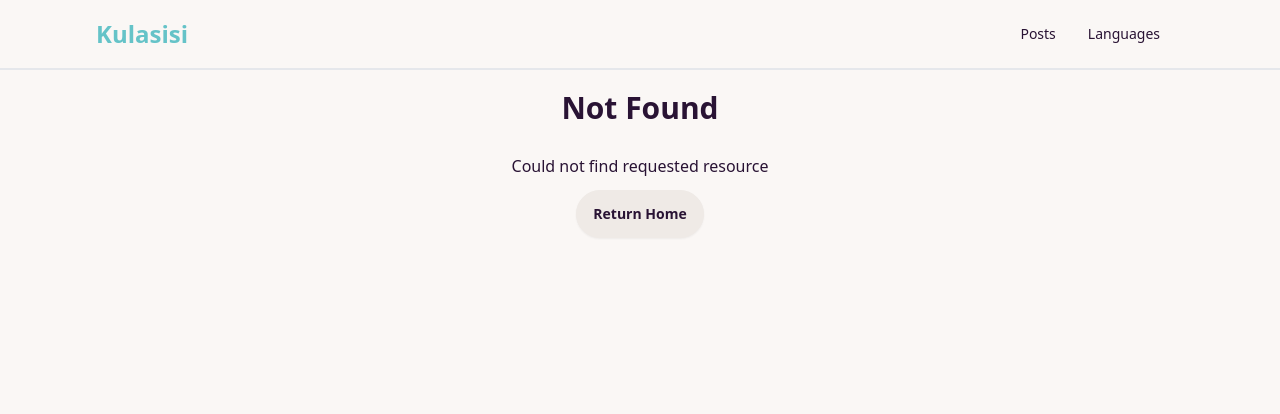
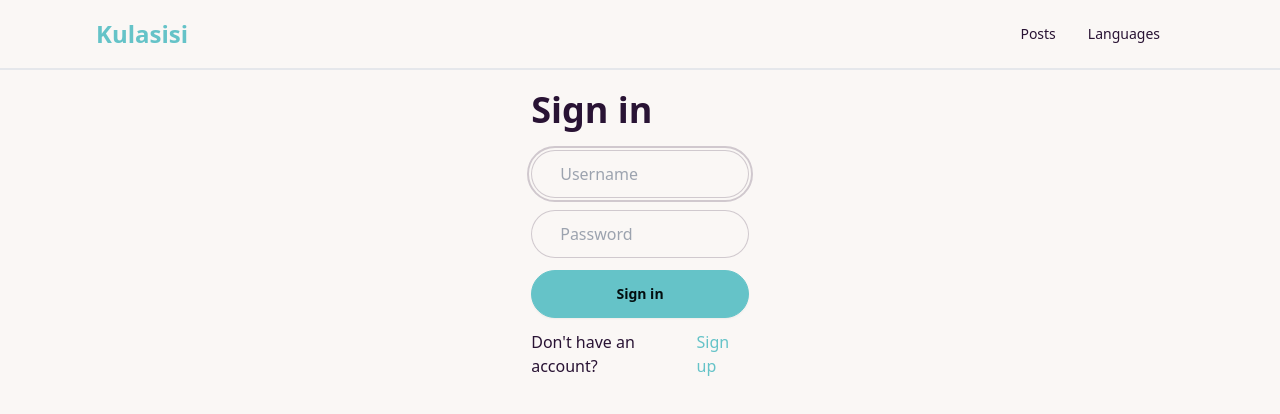
Before and after one commit to Miagao-Valley/kulasisi, a Next.js app in the folder frontend/: page /login in a window 1280 px wide. Before the commit this address had no page. Shown: the top 414 px of the page. Built offline with nearby package versions, Linux system fonts and the light colour scheme; no server answers.

Commit message:
Create login page

```diff
--- /dev/null
+++ b/frontend/app/login/LoginForm.tsx
@@ -0,0 +1,48 @@
+'use client';
+
+import React from 'react';
+import Link from 'next/link';
+import { FaLock, FaUser } from 'react-icons/fa';
+import login from '@/lib/auth/login';
+
+export default function LoginForm() {
+  const handleSubmit = async (e: React.FormEvent<HTMLFormElement>) => {
+    e.preventDefault();
+
+    const formData = new FormData(e.currentTarget);
+    login(formData);
+  };
+
+  return (
+    <form className="flex flex-col gap-3" onSubmit={handleSubmit} method="POST">
+      <label className="input input-bordered flex items-center gap-3">
+        <FaUser />
+        <input
+          className="grow"
+          name="username"
+          type="text"
+          placeholder="Username"
+          autoFocus={true}
+        />
+      </label>
+      <label className="input input-bordered flex items-center gap-3">
+        <FaLock />
+        <input
+          className="grow"
+          name="password"
+          type="password"
+          placeholder="Password"
+        />
+      </label>
+      <button className="btn btn-primary" type="submit">
+        Sign in
+      </button>
+      <p className="flex gap-1">
+        Don't have an account?
+        <Link className="link text-primary link-hover" href={`register`}>
+          Sign up
+        </Link>
+      </p>
+    </form>
+  );
+}
--- /dev/null
+++ b/frontend/app/login/page.tsx
@@ -0,0 +1,13 @@
+import React from 'react';
+import LoginForm from './LoginForm';
+
+export default function LoginPage() {
+  return (
+    <div className="flex justify-center">
+      <div className="xl:w-1/5 lg:w-1/4 md:w-1/3 sm:1/2">
+        <h1>Sign in</h1>
+        <LoginForm />
+      </div>
+    </div>
+  );
+}
```
